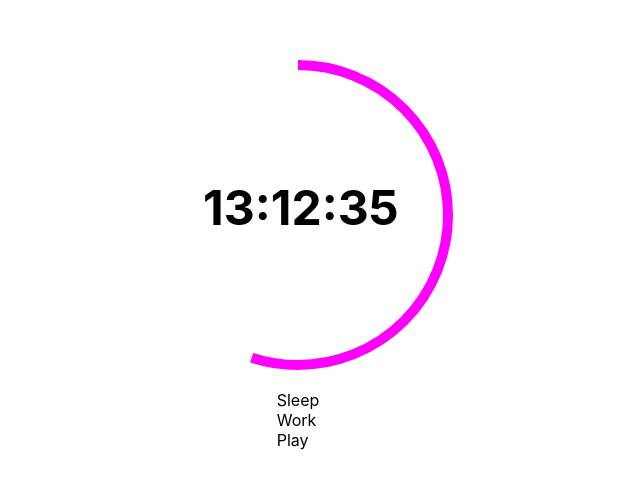
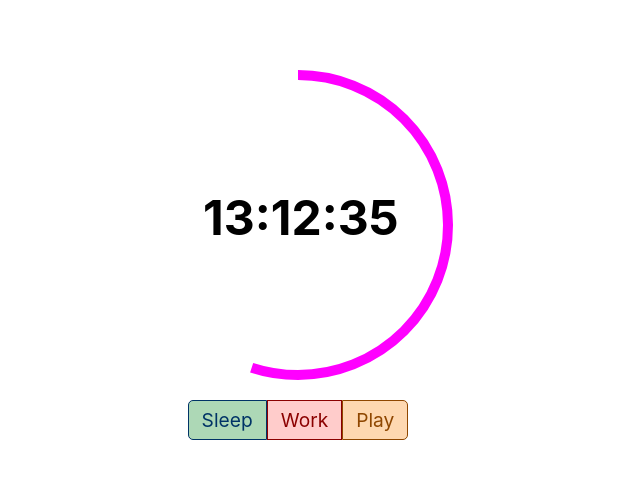
Before and after one commit to d-kowalik/productive-time-tracker, a React (Create React App) app: page / in a window 1280 px wide. Shown: the part 155-644 px from the top of the page, without its empty margins (342-982 px from the left). Built offline with nearby package versions, Linux system fonts and the light colour scheme.

Commit message:
Style buttons in TaskSelector

```diff
--- a/src/TaskSelector.css
+++ b/src/TaskSelector.css
@@ -1,3 +1,42 @@
 .TaskSelector {
   position: relative;
+  display: flex;
+  justify-content: space-around;
+  color: black;
 }
+
+.TaskSelector .button {
+  padding: 7px 13px;
+  font-size: 1.2em;
+  background: greenyellow;
+}
+
+.TaskSelector .button:hover {
+  cursor: pointer;
+}
+
+.TaskSelector .button:first-of-type {
+  border-radius: 5px 0 0 5px;
+}
+
+.TaskSelector .button:last-of-type {
+  border-radius: 0 5px 5px 0;
+}
+
+.TaskSelector .button.sleep {
+  background: #add8b6;
+  color: #003366;
+  border: 1px solid #003366;
+}
+
+.TaskSelector .button.work {
+  background: #ffcccb;
+  color: #8b0000;
+  border: 1px solid #8b0000;
+}
+
+.TaskSelector .button.play {
+  background: #fed8b1;
+  color: #8f4700;
+  border: 1px solid #8f4700;
+}
--- a/src/TaskSelector.js
+++ b/src/TaskSelector.js
@@ -6,9 +6,9 @@ class TaskSelector extends Component {
   render() {
     return (
       <div className="TaskSelector">
-        <div className="button">Sleep</div>
-        <div className="button">Work</div>
-        <div className="button">Play</div>
+        <div className="button sleep">Sleep</div>
+        <div className="button work">Work</div>
+        <div className="button play">Play</div>
       </div>
     )
   }
```
